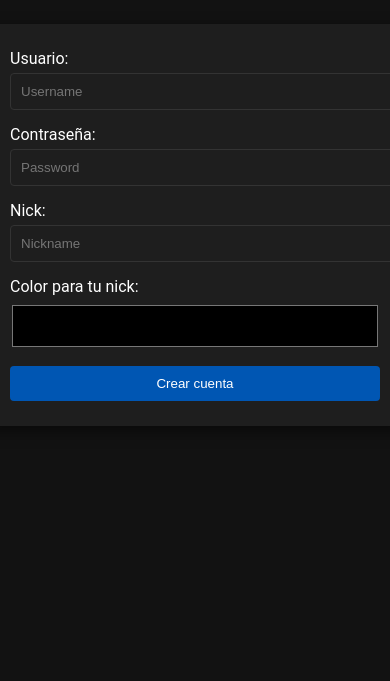
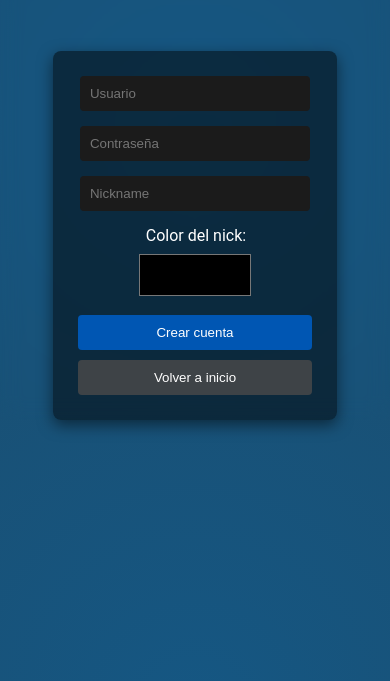
Before and after one commit to AngelaTabol/pythonChat, a Flask app: page /register in a window 390 px wide; the page is wider, and only the part inside the window is pictured. Shown: the part 163-844 px from the top of that part. Run offline with Flask 3, Linux system fonts and the light colour scheme; parts of the project's set-up code (start-up, migrations or seed data) failed here and were passed over.

Commit message:
new web design, responsive

```diff
--- a/static/style.css
+++ b/static/style.css
@@ -1,66 +1,67 @@
 /* style.css */
 body {
   font-family: 'Roboto', sans-serif;
-  margin: 0;
-  padding: 0;
-  background-color: #121212;
+  background-image: radial-gradient(circle at center, rgba(4, 86, 141, 0.8), rgba(8, 79, 126, 0.8));
+  background-color: rgba(18, 18, 18, 0.7);
+  backdrop-filter: blur(10px);
   color: #fff;
   display: flex;
   flex-direction: column;
   align-items: center;
-  height: 100vh;
+  height: 100%;
+  margin: 0px;
 }
 
 img.logo {
-  max-width: 150px;
+  max-width: 100px;
   height: auto;
-  margin-top: 25px;
 }
 
 header {
+  margin-top: 50px;
   display: flex;
   align-items: center;
   justify-content: space-between;
   text-align: center;
+  gap: 20px;
   margin-bottom: 20px;
 }
 
-.logo-container {
-  margin-left: 20px;
-}
-
-.title-container {
-  flex-grow: 1;
-  text-align: left;
-  margin-left: 20px;
-}
+/* */
+/* */
+/* Estilos específicos para el contenedor de mensajes */
+/* */
+/* */
 
 #chat-container {
-  width: 100%;
-  max-width: 800px;
+  height: 85%;
+  width: 95%;
   margin-top: 15px;
-  background-color: #1e1e1e;
-  padding: 20px;
+  margin-bottom: 15px;
+  background-color: rgb(0, 0, 0, 0.5);
+  padding: 15px;
   border-radius: 8px;
   box-shadow: 0 5px 15px rgba(0, 0, 0, 0.5);
 }
 
-.message-time {
-  color: #a8a8a8;
-}
+#messages {
+  min-height: 65vh;
+  max-height: 65vh;
+  padding: 10px;
+  border: none;
+  background-color: rgb(0, 0, 0, 0.5);
+  margin-bottom: 2%;
+  overflow-y: auto;
+  .message-time {
+    color: #a8a8a8;
+  }
 
-#messages {
-  height: 500px;
-  overflow-y: auto;
-  border: 1px solid #333;
-  background-color: #252526;
-  padding: 10px;
-  margin-bottom: 20px;
 }
 
 #input-container {
   display: flex;
   align-items: center;
+  gap: 5px;
 }
 
 input[type="text"] {
@@ -69,7 +70,6 @@ input[type="text"] {
   border: 1px solid #333;
   background-color: #1e1e1e;
   color: white;
-  margin-right: 10px;
   border-radius: 4px;
 }
 
@@ -79,16 +79,15 @@ button {
   justify-content: center;
   padding: 10px;
   border: none;
-  background-color: #0056b3;
+  background-color: #0357b1;
   color: white;
   cursor: pointer;
   border-radius: 4px;
-  transition: background-color 0.3s;
-  white-space: nowrap;
+  transition: background-color 0.1s;
 }
 
 button:hover {
-  background-color: #014792;
+  background-color: #02448b;
 }
 
 button img {
@@ -100,22 +99,11 @@ button img {
 button[onclick*="clearMessages"] {
   scale: 80%;
   border-radius: 5px;
-  background-color: #41464b;
-  margin-left: 10px;
+  background-color: #a10606;
 }
 
 button[onclick*="clearMessages"]:hover {
-  background-color: #a10606;
-}
-
-@media (max-width: 600px) {
-  input[type="text"] {
-      width: calc(100% - 120px);
-  }
-
-  button {
-      margin-right: 0;
-  }
+  background-color: #5c0404;
 }
 
 /* */
@@ -126,15 +114,14 @@ button[onclick*="clearMessages"]:hover {
 
 #register-container {
   width: 100%;
-  max-width: 500px; /* o el ancho que prefieras */
-  background-color: #1e1e1e;
+  max-width: 500px;
+  background-color: rgb(0, 0, 0, 0.5);
   padding: 15px;
   border-radius: 8px;
   box-shadow: 0 5px 15px rgba(0, 0, 0, 0.5);
   margin-top: 25px;
 }
 
-/* Estilos específicos para el formulario de registro */
 #register-form {
   display: flex;
   flex-direction: column;
@@ -149,9 +136,9 @@ button[onclick*="clearMessages"]:hover {
 }
 
 #register-form .form-group label {
-  flex-basis: 30%; /* Ajusta según la longitud de tus etiquetas */
-  text-align: right;
-  margin-right: 10px;
+  flex-basis: 25%;
+  margin-left: 2px;
+  text-align: left;
 }
 
 #register-form .form-group input[type="text"],
@@ -159,11 +146,10 @@ button[onclick*="clearMessages"]:hover {
 #register-form .form-group input[type="color"] {
   flex-grow: 1;
   padding: 10px;
-  border: 1px solid #333;
-  background-color: #1e1e1e;
+  border: 0;
+  background-color: rgba(27, 27, 27);
   color: white;
   border-radius: 4px;
-  margin-right: 0px;
 }
 
 #register-form button {
@@ -173,7 +159,7 @@ button[onclick*="clearMessages"]:hover {
   color: white;
   cursor: pointer;
   border-radius: 4px;
-  transition: background-color 0.3s;
+  transition: background-color 0.1s;
 }
 
 #register-form button:hover {
@@ -181,31 +167,12 @@ button[onclick*="clearMessages"]:hover {
 }
 
 #register-form .form-group input[type="color"] {
-  width: auto; /* Establece el ancho automático para el selector de color */
+  width: auto;
   height: 50px;
-  padding: 0; /* Elimina el relleno para evitar espacio adicional */
-  border: none; /* Elimina el borde predeterminado */
+  padding: 0;
+  border: none;
+  background-color: transparent;
 }
-
-/* Estilos responsivos para dispositivos móviles */
-@media (max-width: 600px) {
-  #register-form .form-group {
-    flex-direction: column;
-    align-items: stretch;
-  }
-
-  #register-form .form-group label {
-    text-align: left;
-    margin-bottom: 5px;
-  }
-
-  #register-form .form-group input,
-  #register-form button {
-    width: 100%;
-  }
-}
-
-
 
 /* */
 /* */
@@ -214,9 +181,9 @@ button[onclick*="clearMessages"]:hover {
 /* */
 
 #login-container {
-  width: 100%;
+  width: 90%;
   max-width: 500px;
-  background-color: #1e1e1e;
+  background-color: rgb(0, 0, 0, 0.5);
   padding: 30px;
   border-radius: 8px;
   box-shadow: 0 5px 15px rgba(0, 0, 0, 0.5);
@@ -232,9 +199,9 @@ button[onclick*="clearMessages"]:hover {
 #login-form input[type="text"],
 #login-form input[type="password"] {
   padding: 10px;
-  margin-bottom: 15px; /* espacio entre los campos */
-  border: 1px solid #333;
-  background-color: #1e1e1e;
+  margin-bottom: 15px;
+  border: 0;
+  background-color: rgba(27, 27, 27);
   color: white;
   border-radius: 4px;
   margin-right: 0px;
@@ -254,6 +221,13 @@ button[onclick*="clearMessages"]:hover {
   background-color: #014792;
 }
 
+.login-subtitle {
+  text-align:center;
+  font-size: small;
+  margin-top: 30px;
+  margin-bottom: 15px;
+}
+
 /* Estilos para el enlace de registro */
 #login-form a {
   text-align: center;
@@ -265,3 +239,150 @@ button[onclick*="clearMessages"]:hover {
 #login-form a:hover {
   text-decoration: underline;
 }
+
+/* Estilos para la sección de usuario */
+#user-container {
+  display: flex;
+  align-items: center;
+  gap: 10px;
+  background-color: rgba(0, 0, 0, 0.2);
+  border-color: rgba(0, 0, 0, 0.1);
+  border-style:solid;
+  backdrop-filter: blur(10px);
+  padding: 10px;
+  border-radius: 8px;
+  margin-bottom: 10px;
+}
+
+/* */
+/* */
+/* Estilos para el footer */
+/* */
+/* */
+
+footer {
+  display: flex;
+  justify-content: center;
+  font-size: medium;
+  width: 100%;
+  position: sticky;
+  bottom: 0;
+  margin-top: 25px;
+}
+
+/* */
+/* */
+/* Estilo NavBar */
+/* */
+/* */
+
+nav {
+  display: flex;
+  margin: 0;
+  justify-content: space-between;
+  width: 95%;
+  background-color: rgba(0, 0, 0, 0.5);
+  backdrop-filter: blur(10px);
+  padding: 10px;
+  width: 100%;
+
+}
+
+.nav-left, .nav-right {
+  display: flex;
+  align-items: center;
+  gap: 10px;
+}
+
+.nav-left h1 {
+  margin: 0;
+}
+
+.nav-left img.logo {
+  width: 30px;
+  padding: 10px;
+  margin-left: 10px;
+  height: auto;
+}
+
+.logout-button {
+  width: 32px;
+  height: 32px;
+  margin-left: 10px;
+  border-radius: 4px;
+}
+
+.logout-img {
+  width: 20px;
+  height: 20px;
+}
+
+.logout-button {
+  background-color: rgb(179, 34, 34);
+  margin-right: 10px;
+}
+
+.logout-button:hover {
+  background-color: rgb(143, 26, 26);
+}
+
+@media screen and (max-width: 768px) {
+  #chat-container {
+    width: 100%;
+    margin-top: 0px;
+  }
+  #messages{
+    width: 100%;
+  }
+  #input-container {
+    width: 100%;
+    margin-left: 10px;
+  }
+  .logout-button {
+    width: 40px;
+    height: 40px;
+  }
+  button[onclick*="clearMessages"] {
+    scale: 80%;
+    border-radius: 5px;
+    background-color: #a10606;
+    margin-right: 10px;
+  }
+  nav, footer {
+    display: flex;
+    width: 100%;
+    margin-top: 0;
+    border: 0;
+    font-size: medium;
+  }
+  .nav-left {
+    scale: 80%;
+  }
+  .nav-right {
+    scale: 80%;
+  }
+  header {
+    scale: 80%;
+  }
+
+  #register-container, #login-container {
+    width: 65%; /* Ajustar el ancho de los contenedores de formulario */
+  }
+
+  #register-form .form-group, #login-form .form-group {
+    flex-direction: column; /* Apilar etiquetas y campos de entrada */
+  }
+
+  #register-form .form-group label, #login-form .form-group label {
+    text-align: left;
+    margin-bottom: 5px;
+  }
+
+  #register-form .form-group input[type="text"],  #register-form .form-group input[type="password"]{
+    width: 90%;
+  }
+
+  #register-form .form-group input[type="color"] {
+  width: 50%;
+  }
+}
--- a/templates/login.html
+++ b/templates/login.html
@@ -9,7 +9,7 @@
 <body>
     <header>
         <div class="logo-container">
-            <img src="{{ url_for('static', filename='logo.png') }}" alt="Logo" class="logo">
+            <img src="{{ url_for('static', filename='logo.webp') }}" alt="Logo" class="logo">
         </div>
         <div class="title-container">
             <h1>Conéctate a pythonChat</h1>
@@ -20,7 +20,7 @@
             <input type="text" id="username" name="username" placeholder="Usuario" required>
             <input type="password" id="password" name="password" placeholder="Contraseña" required>
             <button type="submit">Conectarse</button>
-            <p style="text-align:center; margin-top: 30px; margin-bottom: 0px;">¿No tienes una cuenta? <a style="color: red;" href="{{ url_for('register') }}">Regístrate aquí</a></p>
+            <p class="login-subtitle">¿No tienes una cuenta? <a style="color: rgb(0, 183, 255);" href="{{ url_for('register') }}">Regístrate aquí</a></p>
         </form>
     </div>
     <script src="{{ url_for('static', filename='script.js') }}"></script>
--- a/templates/register.html
+++ b/templates/register.html
@@ -9,7 +9,7 @@
 <body>
   <header>
       <div class="logo-container">
-          <img src="{{ url_for('static', filename='logo.png') }}" alt="Logo" class="logo">
+          <img src="{{ url_for('static', filename='logo.webp') }}" alt="Logo" class="logo">
       </div>
       <div class="title-container">
           <h1>Regístrate en pythonChat</h1>
@@ -18,28 +18,26 @@
   <div id="register-container">
     <form id="register-form" method="post" action="{{ url_for('register') }}" class="form-container">
         <div class="form-group">
-            <label for="username">Usuario:</label>
-            <input type="text" id="username" name="username" placeholder="Username" required>
+            <input type="text" id="username" name="Nombre de usuario" placeholder="Usuario" required>
         </div>
 
         <div class="form-group">
-            <label for="password">Contraseña:</label>
-            <input type="password" id="password" name="password" placeholder="Password" required>
+            <input type="password" id="password" name="Contraseña" placeholder="Contraseña" required>
         </div>
 
         <div class="form-group">
-            <label for="nickname">Nick:</label>
-            <input type="text" id="nickname" name="nickname" placeholder="Nickname" required>
+            <input type="text" id="nickname" name="Nick" placeholder="Nickname" required>
         </div>
 
         <div class="form-group">
-          <label for="color">Color para tu nick:</label>
+          <label for="color">Color del nick:</label>
           <input type="color" id="color" name="color" class="color-input" required>
       </div>
-
         <button type="submit">Crear cuenta</button>
+        <button onclick="window.location.href='/'" style="margin-top: 10px; background-color: rgb(75, 74, 74, 0.8);" type="back">Volver a inicio</button>
     </form>
 </div>
   <script src="{{ url_for('static', filename='script.js') }}"></script>
 </body>
+
 </html>
```
Also changed, not shown: templates/chat.html (+18 -15 lines).
